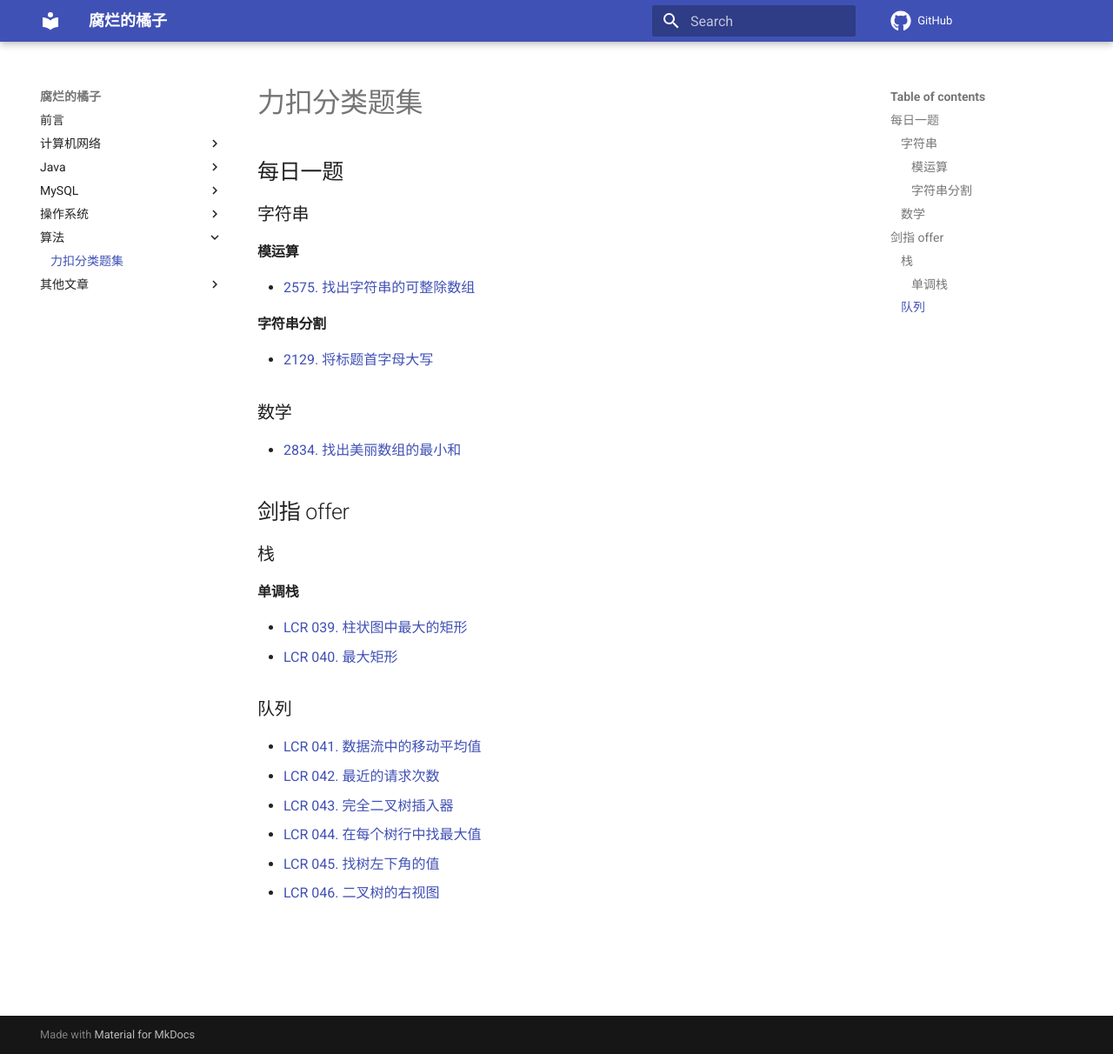
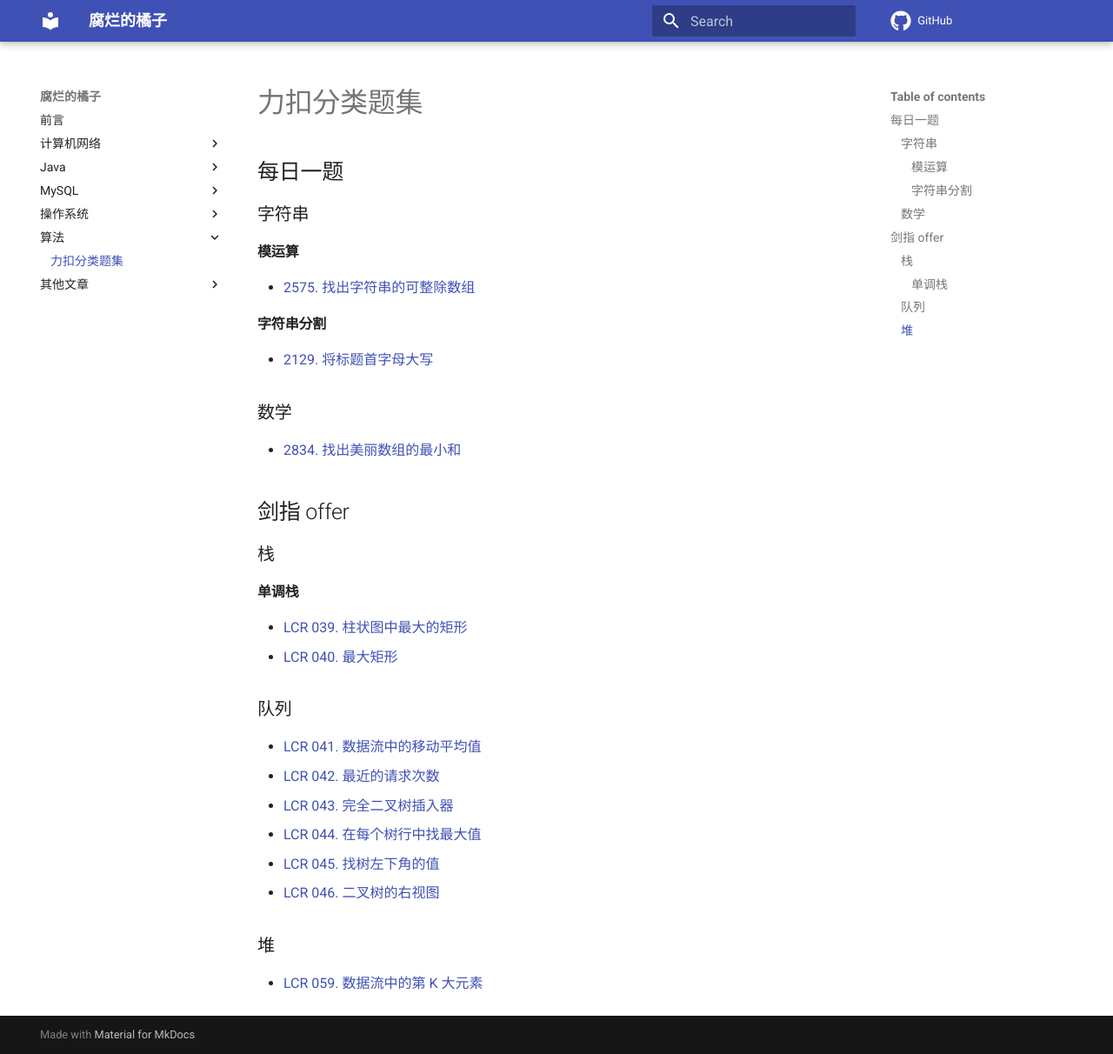
Before and after one commit to z1ming/cs-Hydra, an MkDocs documentation site: the page built from docs/文章/LeetCode.md, in a window 1280 px wide and 1212 px high. Shown: the whole window at 87% size. Built offline with MkDocs 1.6.1 and Material for MkDocs 9.7.7, drawn with Linux system fonts in a browser that asks for light colours; comment, search, counter and statistics services are not loaded.

Commit message:
Update LeetCode.md
Signed-off-by: Ziming Meng <zimingm94@gmail.com>

```diff
--- a/docs/文章/LeetCode.md
+++ b/docs/文章/LeetCode.md
@@ -33,3 +33,7 @@
 - [LCR 044. 在每个树行中找最大值](https://leetcode.cn/problems/hPov7L/description/)
 - [LCR 045. 找树左下角的值](https://leetcode.cn/problems/LwUNpT/description/)
 - [LCR 046. 二叉树的右视图](https://leetcode.cn/problems/WNC0Lk/description/)
+
+### 堆
+
+- [LCR 059. 数据流中的第 K 大元素](https://leetcode.cn/problems/jBjn9C/description/)
```
